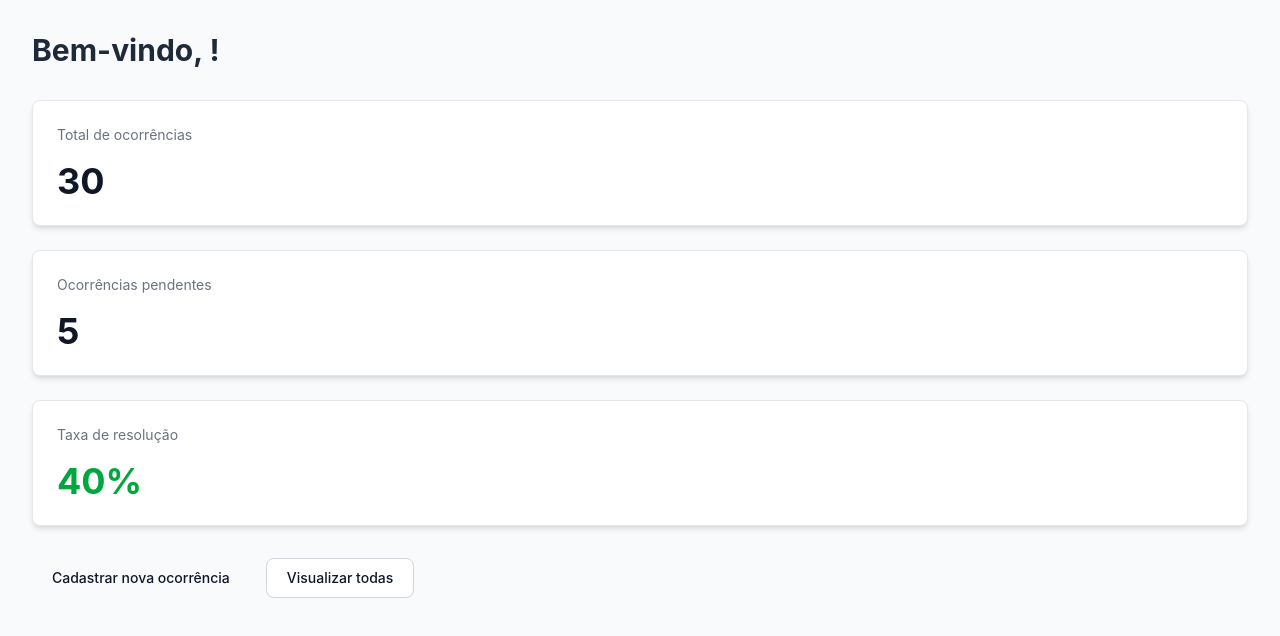
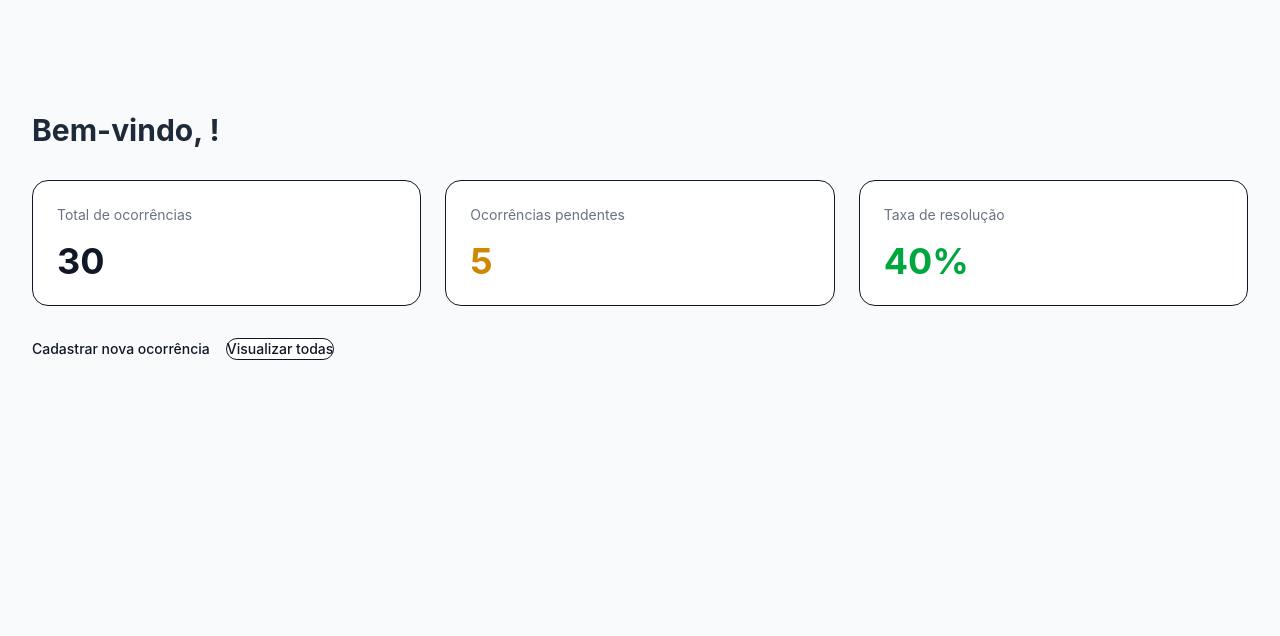
Before and after one commit to IFPE-Jaboatao/ocorrencias-time1, a Next.js app in the folder frontend/: page /dashboard/admin in a window 1280 px wide. Shown: the top 636 px of the page. Built offline with nearby package versions, Linux system fonts and the light colour scheme.

Commit message:
style: corrigindo o tema

```diff
--- a/frontend/package.json
+++ b/frontend/package.json
@@ -9,7 +9,7 @@
     "lint": "eslint"
   },
   "dependencies": {
-    "flowbite": "^4.0.1",
+    "flowbite": "^4.0.2",
     "flowbite-react": "^0.12.17",
     "framer-motion": "^12.38.0",
     "js-cookie": "^3.0.5",
--- a/frontend/src/app/(auth)/login/page.tsx
+++ b/frontend/src/app/(auth)/login/page.tsx
@@ -4,6 +4,8 @@ import { Button, Card, Label, TextInput, Spinner, Alert } from "flowbite-react";
 import { HiInformationCircle } from "react-icons/hi";
 import { api } from "@/services/api";
 import { useAuth } from "@/contexts/AuthContext";
+import { DarkThemeToggle } from "flowbite-react";
+import { ThemeToggle } from "@/components/ThemeToggle";
 
 export default function LoginPage() {
   const [loginEmail, setLoginEmail] = useState("");
@@ -28,13 +30,13 @@ export default function LoginPage() {
         senha: senha,
       });
 
-if (data && data.funcao) {
+      if (data && data.funcao) {
         console.log("Login autorizado! Iniciando sessão...");
-                realizarLoginContexto(data);
+        realizarLoginContexto(data);
       } else {
         setStatus({ type: "error", message: "Resposta inválida do servidor." });
       }
-    } catch (error: any){
+    } catch (error: any) {
       console.error("Erro capturado:", error);
       setStatus({
         type: "error",
@@ -46,7 +48,43 @@ if (data && data.funcao) {
     }
   };
   return (
-    <main className="min-h-screen bg-gradient-to-br from-[#f8faf9] to-[#e6f2ea] flex items-center justify-center p-4 relative overflow-hidden">
+    <main className="min-h-screen bg-gradient-to-br from-[#f8faf9] to-[#e6f2ea] dark:from-[#111827] dark:to-[#1f2937] flex items-center justify-center p-4 relative overflow-hidden">
+      <div className="absolute top-4 right-4 z-20">
+  <button
+    onClick={() => {
+      const html = document.documentElement;
+      html.classList.toggle("dark");
+      localStorage.setItem(
+        "flowbite-theme-mode",
+        html.classList.contains("dark") ? "dark" : "light",
+      );
+    }}
+    className="p-2 rounded-lg text-gray-500 hover:bg-gray-100 dark:text-gray-400 dark:hover:bg-gray-700 transition-colors"
+  >
+    {/* Lua - aparece no modo claro */}
+    <svg
+      xmlns="http://www.w3.org/2000/svg"
+      className="w-5 h-5 block dark:hidden"
+      fill="currentColor"
+      viewBox="0 0 20 20"
+    >
+      <path d="M17.293 13.293A8 8 0 016.707 2.707a8.001 8.001 0 1010.586 10.586z" />
+    </svg>
+    {/* Sol - aparece no modo escuro */}
+    <svg
+      xmlns="http://www.w3.org/2000/svg"
+      className="w-5 h-5 hidden dark:block"
+      fill="currentColor"
+      viewBox="0 0 20 20"
+    >
+      <path
+        fillRule="evenodd"
+        d="M10 2a1 1 0 011 1v1a1 1 0 11-2 0V3a1 1 0 011-1zm4 8a4 4 0 11-8 0 4 4 0 018 0zm-.464 4.95l.707.707a1 1 0 01-1.414 1.414l-.707-.707a1 1 0 011.414-1.414zm2.12-10.607a1 1 0 010 1.414l-.706.707a1 1 0 11-1.414-1.414l.707-.707a1 1 0 011.414 0zM17 11a1 1 0 100-2h-1a1 1 0 100 2h1zm-7 4a1 1 0 011 1v1a1 1 0 11-2 0v-1a1 1 0 011-1zM5.05 6.464A1 1 0 106.465 5.05l-.708-.707a1 1 0 00-1.414 1.414l.707.707zm1.414 8.486l-.707.707a1 1 0 01-1.414-1.414l.707-.707a1 1 0 011.414 1.414zM4 11a1 1 0 100-2H3a1 1 0 000 2h1z"
+        clipRule="evenodd"
+      />
+    </svg>
+  </button>
+</div>
       {/* 🔹 ESQUERDA */}
       <div
         className="absolute pointer-events-none"
@@ -142,10 +180,10 @@ if (data && data.funcao) {
           />
         </div>
       </div>
-      <Card className="max-w-md w-full shadow-2xl border-none backdrop-blur-md rounded-md bg-white z-10">
-        <div className="text-center mb-4">
-          <h1 className="text-3xl font-bold text-gray-700">Login</h1>
-          <p className="text-gray-500 text-sm">Sistema de Ocorrências iFlow</p>
+<Card className="max-w-md w-full shadow-2xl border-none backdrop-blur-md rounded-md bg-white dark:bg-gray-800 z-10">
+          <div className="text-center mb-4">
+          <h1 className="text-3xl font-bold text-gray-700 dark:text-gray-100">Login</h1>
+<p className="text-gray-500 text-sm dark:text-gray-400">Sistema de Ocorrências iFlow</p>
         </div>
 
         {status.type === "error" && (
@@ -157,7 +195,7 @@ if (data && data.funcao) {
         <form className="flex flex-col gap-4" onSubmit={handleLogin}>
           <div>
             <div className="mb-2 block">
-              <Label htmlFor="usuario" className="text-gray-600 font-medium">
+              <Label htmlFor="usuario" className="text-gray-600 dark:text-gray-300 font-medium">
                 Usuário
               </Label>
             </div>
@@ -174,7 +212,7 @@ if (data && data.funcao) {
 
           <div>
             <div className="mb-2 block">
-              <Label htmlFor="senha" className="text-gray-600 font-medium">
+              <Label htmlFor="senha" className="text-gray-600 dark:text-gray-300 font-medium">
                 Senha
               </Label>
             </div>
--- a/frontend/src/app/dashboard/admin/page.tsx
+++ b/frontend/src/app/dashboard/admin/page.tsx
@@ -7,35 +7,40 @@ export default function AdminDashboard() {
 
   if (loading)
     return (
-      <div className="flex justify-center items-center min-h-screen">
+      <div className="flex justify-center items-center min-h-screen bg-gray-50 dark:bg-gray-900">
         <Spinner size="xl" />
       </div>
     );
 
   return (
-    <div className="p-8 max-w-7xl mx-auto mt-20">
-      <h1 className="text-3xl font-bold text-gray-800 mb-8">
+    <div className="p-8 max-w-7xl mx-auto mt-20 min-h-screen">
+
+      <h1 className="text-3xl font-bold text-gray-800 dark:text-white mb-8 transition-colors">
         Bem-vindo, {user?.name}!
       </h1>
 
       <div className="grid grid-cols-1 md:grid-cols-3 gap-6 mb-8">
-        <Card>
-          <p className="text-sm text-gray-500">Total de ocorrências</p>
-          <h2 className="text-4xl font-bold">30</h2>
+        <Card className="dark:bg-gray-800 dark:border-gray-700">
+          <p className="text-sm text-gray-500 dark:text-gray-400">Total de ocorrências</p>
+          <h2 className="text-4xl font-bold text-gray-900 dark:text-white">30</h2>
         </Card>
-        <Card>
-          <p className="text-sm text-gray-500">Ocorrências pendentes</p>
+
+        <Card className="dark:bg-gray-800 dark:border-gray-700">
+          <p className="text-sm text-gray-500 dark:text-gray-400">Ocorrências pendentes</p>
           <h2 className="text-4xl font-bold text-yellow-600">5</h2>
         </Card>
-        <Card>
-          <p className="text-sm text-gray-500">Taxa de resolução</p>
+
+        <Card className="dark:bg-gray-800 dark:border-gray-700">
+          <p className="text-sm text-gray-500 dark:text-gray-400">Taxa de resolução</p>
           <h2 className="text-4xl font-bold text-green-600">40%</h2>
         </Card>
       </div>
 
       <div className="flex gap-4">
         <Button color="success">Cadastrar nova ocorrência</Button>
-        <Button color="light">Visualizar todas</Button>
+        <Button color="light" className="dark:bg-gray-700 dark:text-white dark:border-gray-600 dark:hover:bg-gray-600">
+          Visualizar todas
+        </Button>
       </div>
     </div>
   );
--- a/frontend/src/app/globals.css
+++ b/frontend/src/app/globals.css
@@ -1,5 +1,5 @@
-@tailwind base;
-@tailwind components;
-@tailwind utilities;
+@import "tailwindcss";
+@import "flowbite/src/themes/default";
+@plugin "flowbite/plugin";
 
-@import "flowbite";
+@custom-variant dark (&:where(.dark, .dark *));
--- a/frontend/src/app/layout.tsx
+++ b/frontend/src/app/layout.tsx
@@ -1,24 +1,21 @@
+import { ThemeModeScript } from "flowbite-react";
 import { AuthProvider } from "@/contexts/AuthContext";
-import { ThemeModeScript } from "flowbite-react";
 import { Navbar } from "@/components/Navbar";
 import "./globals.css";
 
 export default function RootLayout({
   children,
-}: {
-  children: React.ReactNode;
-}) {
+}: { children: React.ReactNode }) {
   return (
     <html lang="pt-br" suppressHydrationWarning>
       <head>
         <ThemeModeScript />
       </head>
-      <body className="bg-gray-50 dark:bg-gray-900 text-gray-900 dark:text-gray-100 transition-colors duration-300">
+
+      <body className="bg-gray-50 text-gray-900 dark:bg-gray-900 dark:text-gray-100 transition-colors duration-300">
         <AuthProvider>
           <Navbar />
-          <main >
-            {children}
-          </main>
+          <main>{children}</main>
         </AuthProvider>
       </body>
     </html>
--- /dev/null
+++ b/frontend/src/components/ThemeToggle.tsx
@@ -0,0 +1,11 @@
+"use client";
+
+import { DarkThemeToggle } from "flowbite-react";
+
+export function ThemeToggle() {
+  return (
+    <div className="flex items-center">
+      <DarkThemeToggle />
+    </div>
+  );
+}
--- a/frontend/tailwind.config.ts
+++ b/frontend/tailwind.config.ts
@@ -3,15 +3,13 @@ import type { Config } from "tailwindcss";
 const config: Config = {
   darkMode: 'class',
   content: [
-    "./src/**/*.{js,ts,jsx,tsx,mdx}",
-    "node_modules/flowbite-react/lib/esm/**/*.js",
+    "./src/app/**/*.{js,ts,jsx,tsx,mdx}",
+  "./src/components/**/*.{js,ts,jsx,tsx,mdx}",
+  "./node_modules/flowbite-react/dist/esm/**/*.mjs",
+
   ],
   theme: {
-    extend: {
-      colors: {
-        iflowGreen: "#15803d",
-      }
-    },
+    extend: {},
   },
   plugins: [
     require("flowbite/plugin"),
```
Also changed, not shown: 1 other file (tests, documents, lock files or other folders).
